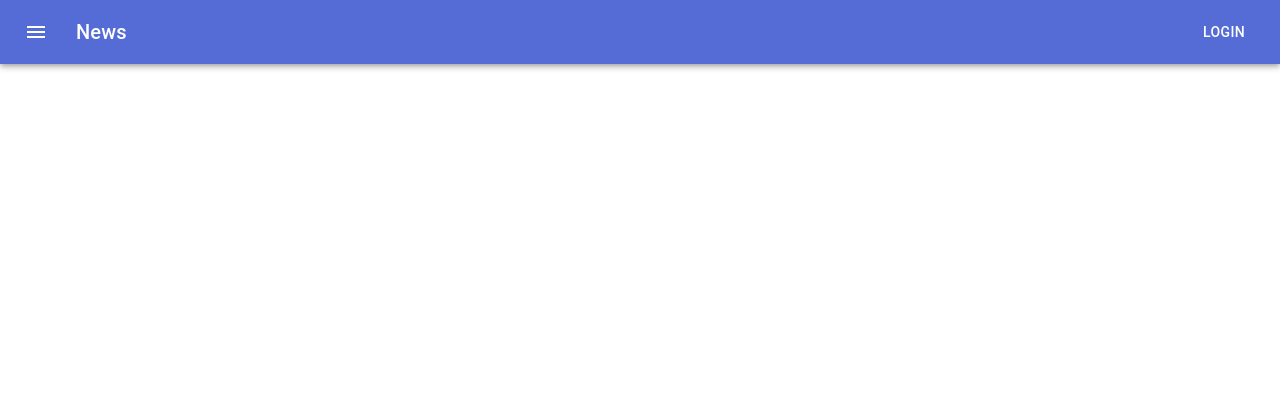
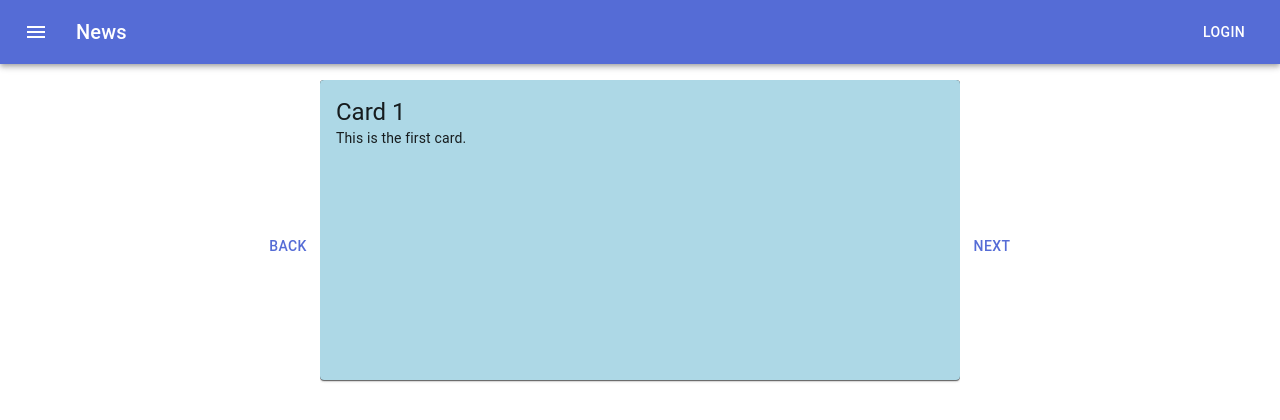
Before and after one commit to weworku/react-quiz-app, a React (Vite) app: page / in a window 1280 px wide. Shown: the top 420 px of the page. Built offline with nearby package versions, Linux system fonts and the light colour scheme.

Commit message:
カードの表示をスライドアニメーションからオーバーレイに変更する

```diff
--- a/src/App.tsx
+++ b/src/App.tsx
@@ -9,8 +9,13 @@ function App() {
   return (
     <ThemeProvider theme={theme}>
       <CssBaseline />
+      {/* ヘッダー部 */}
       <ButtonAppBar />
-      {/* <AnimatedCard /> */}
+      {/* ボディー部 */}
+      {/* 問題の解答状況インジケーター */}
+
+      {/* カード式の問題・回答 */}
+      <AnimatedCard />
 
     </ThemeProvider>
   )
--- a/src/component/AnimatedCard.tsx
+++ b/src/component/AnimatedCard.tsx
@@ -1,5 +1,5 @@
 import { useState } from 'react';
-import { Card, Slide, Button, Stack, CardContent, Typography, Container } from '@mui/material';
+import { Card, Slide, Button, Stack, CardContent, Typography, Container, Box } from '@mui/material';
 
 export default function AnimatedCard() {
   // TODO:表示制御ではなく、現在のカード番号を表示したい
@@ -35,8 +35,8 @@ export default function AnimatedCard() {
   ];
 
   return (
-    <div >
-      <Stack direction="row" spacing={2}>
+    <Box >
+      <Stack direction="row" justifyContent="center" alignItems="center" spacing={2}>
         <Button onClick={() => handleMove(Math.max(activeIndex - 1, 0))}>Back</Button>
         {/* <Button onClick={() => setReverseZindex(zIndex === 0 ? 1 : 0)}>Change Z-Index</Button> */}
         {/* TODO:direction, nextボタン押された時はright、backボタンが押された時はleftにしたい */}
@@ -76,6 +76,6 @@ export default function AnimatedCard() {
 
         {/* <Button onClick={handleChange}>Change Card Visible</Button> */}
       </Stack >
-    </div >
+    </Box >
   );
 }
--- a/src/component/ButtonAppBar.tsx
+++ b/src/component/ButtonAppBar.tsx
@@ -7,7 +7,7 @@ import MenuIcon from '@mui/icons-material/Menu';
 
 export default function ButtonAppBar() {
   return (
-    <AppBar position="sticky">
+    <AppBar position="sticky" sx={{ mb: 2 }}>
       <Toolbar>
         <IconButton
           size="large"
```
